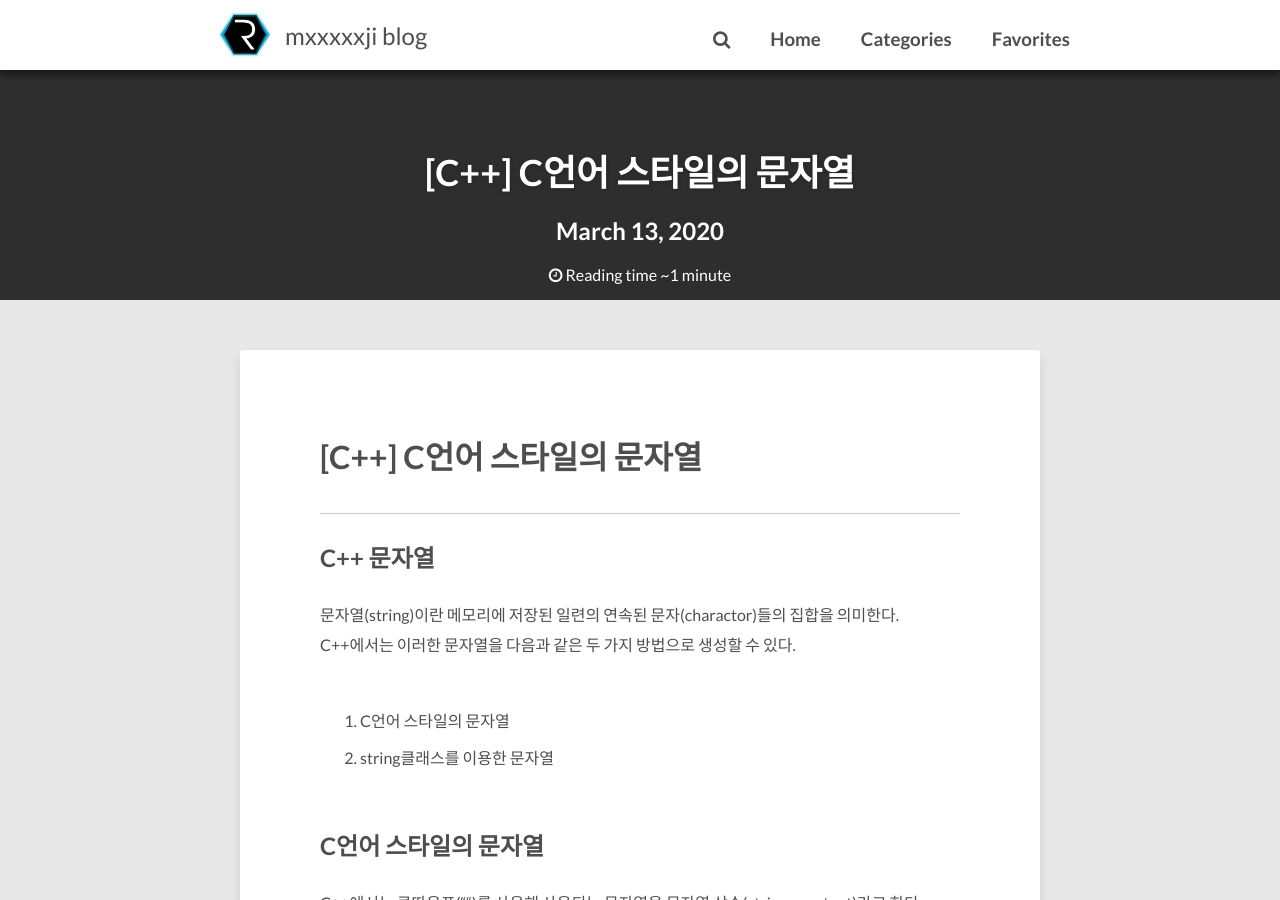
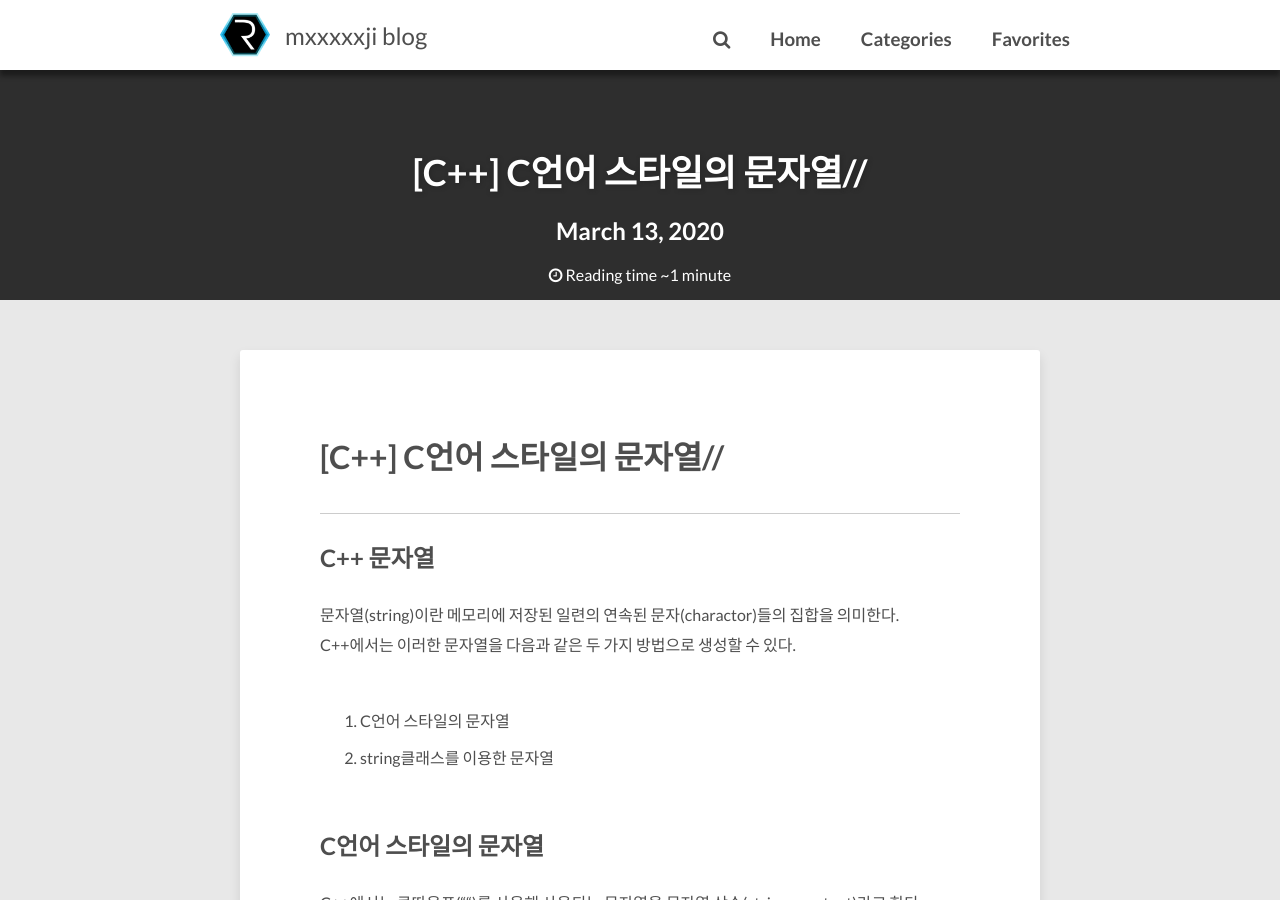
Before and after one commit to mxxxxxji/Mxxxxxji.github.io, a Jekyll site: the page built from _posts/2020-03-13-C++-13.cstring-post.md, in a window 1280 px wide and 900 px high. Built offline with Jekyll 4.4.1, drawn with Linux system fonts in a browser that asks for light colours; nearby versions of some CDN libraries; comment, search, counter and statistics services are not loaded.

```diff
--- a/_posts/2020-03-13-C++-13.cstring-post.md
+++ b/_posts/2020-03-13-C++-13.cstring-post.md
@@ -1,6 +1,6 @@
 ---
 layout: post
-title: "[C++] C언어 스타일의 문자열"
+title: "[C++] C언어 스타일의 문자열//"
 description: "Demo post displaying the various ways of highlighting code in Markdown."
 tags: [C++]
 categories: [C++]
```
